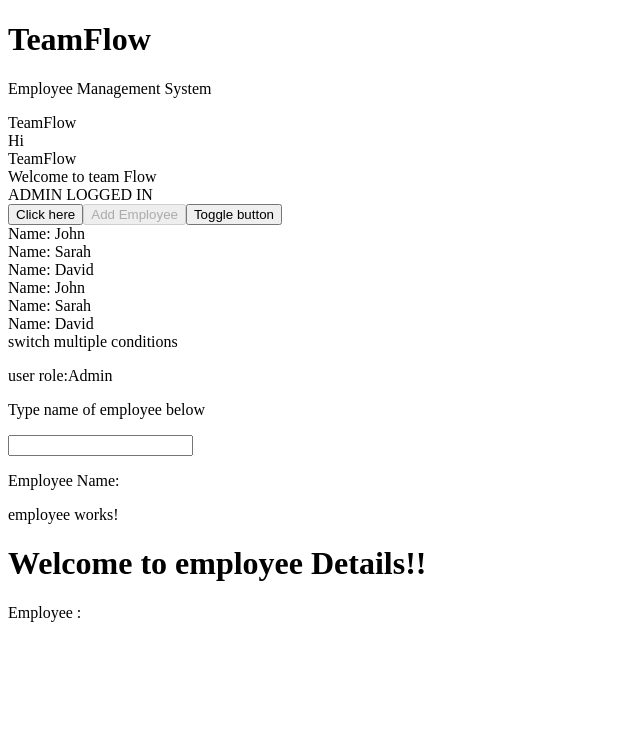
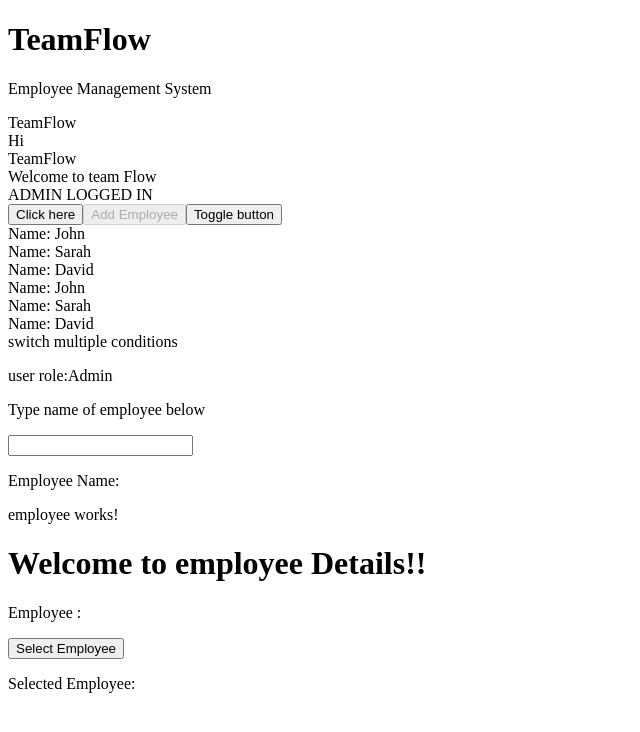
Before and after one commit to PraveenaPrasannan4789/team-flow, an Angular app: page / in a window 1280 px wide. Shown: the top 732 px of the page, without its empty margins (0-640 px from the left). Built offline with nearby package versions, Linux system fonts and the light colour scheme.

Commit message:
add child-to-parent communication using @Output

```diff
--- a/src/app/app.html
+++ b/src/app/app.html
@@ -54,4 +54,9 @@ switch multiple conditions
 <input [(ngModel)]="employeeName">
 <!-- ngModel connects an HTML form field to a TypeScript variable -->
 <p>Employee Name:{{employeeName}}</p>
-<app-employee [name]="employeeName"></app-employee>
+<app-employee
+  [name]="employeeName"
+  (employeeSelected)="onEmployeeSelected($event)">
+</app-employee>
+
+<p>Selected Employee: {{ selectedEmployee }}</p>
--- a/src/app/app.ts
+++ b/src/app/app.ts
@@ -23,6 +23,12 @@ export class App {
     { id: 3, name: 'David', role: 'Manager' },
   ];
   employeeName = '';
+  selectedEmployee = '';
+
+  onEmployeeSelected(name: string) {
+    this.selectedEmployee = name;
+    console.log('Selected employee:', name);
+  }
   showMessage() {
     console.log('Welcome to TeamFlow');
   }
--- a/src/app/employee/employee.html
+++ b/src/app/employee/employee.html
@@ -1,3 +1,7 @@
 <p>employee works!</p>
 <h1>Welcome to employee Details!!</h1>
 <p>Employee :{{ name}}</p>
+
+<button (click)="selectEmployee()">
+  Select Employee
+</button>
```
